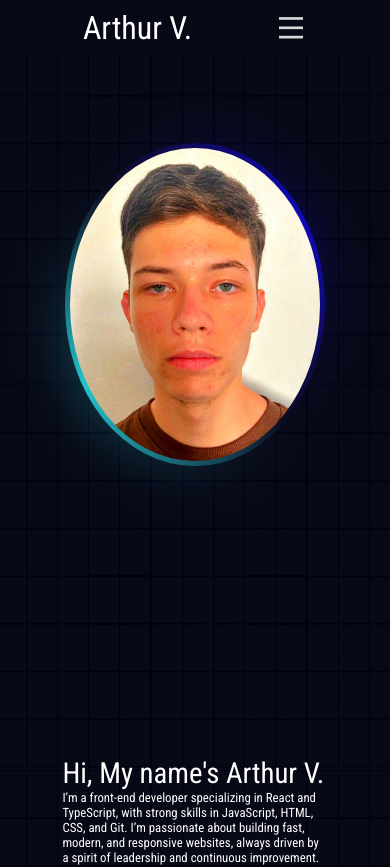
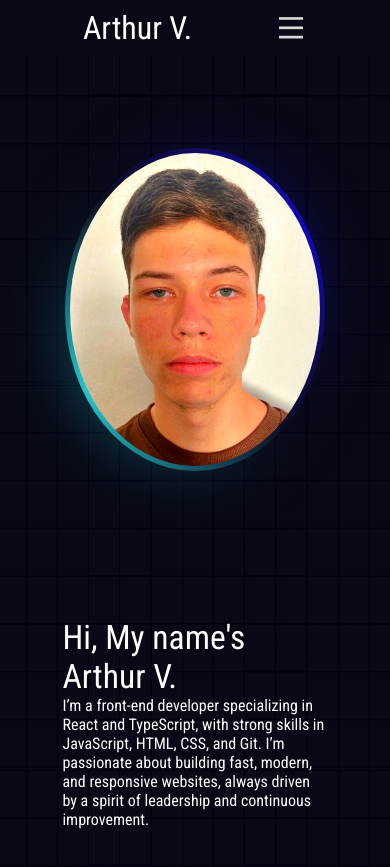
Before and after one commit to TuttaDaWeb/Protfolio-React, a React (Vite) app in the folder portfolio/: page / in a window 390 px wide. Shown: the top 867 px of the page. Built offline with nearby package versions, Linux system fonts and the light colour scheme.

Commit message:
sixth commit

```diff
--- a/portfolio/src/components/mainPart/mainPart.css
+++ b/portfolio/src/components/mainPart/mainPart.css
@@ -2,10 +2,9 @@
     width: 100%;
     height: 100vh;
     color: white;
-    padding: 0 10%;
     display: flex;
     flex-direction: row-reverse;
-    justify-content: space-around;
+    justify-content: space-evenly;
     align-items: center;
     position: relative;
     font-weight: 400;
@@ -30,7 +29,7 @@
     font-size: 2.8rem;
 }
 .desc p{
-    font-size: clamp(0.8rem, 3vw, 1.2rem);
+    font-size: clamp(1rem, 3vw, 1.3rem);
 }
 .img::after, .img::before{
     content: '';
@@ -89,6 +88,7 @@
     .main{
         height: 120vh;
         flex-direction: column;
+        padding: 0 10% 8% 10%;
     }
     .stain{
         right: 12rem;
@@ -98,7 +98,7 @@
         width: min(350px, 85%);
     }
     .name h2{
-        font-size: clamp(1.8rem, 5vw, 12rem);
+        font-size: clamp(2.1rem, 6vw, 15rem);
     }
 }
 @media(max-width: 328px){
```
